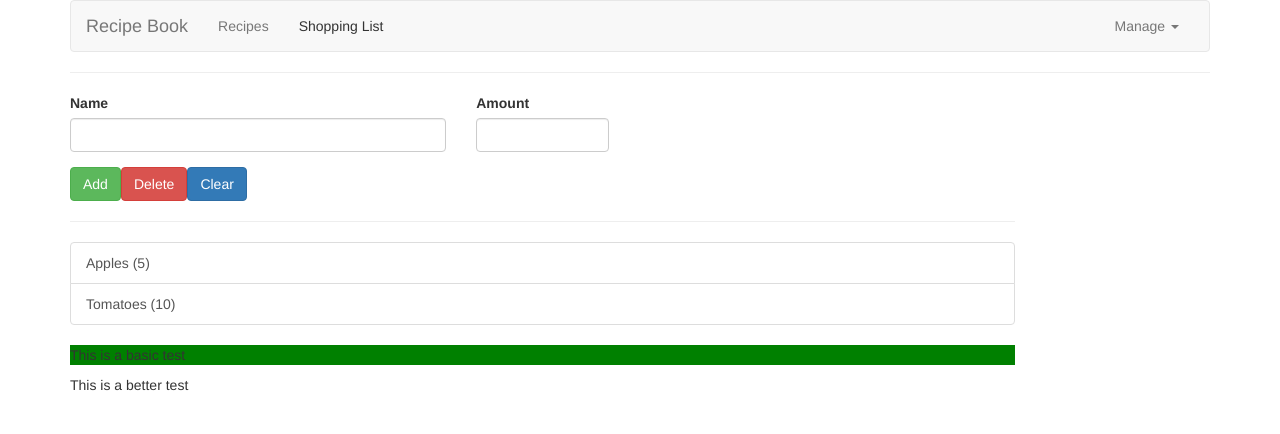
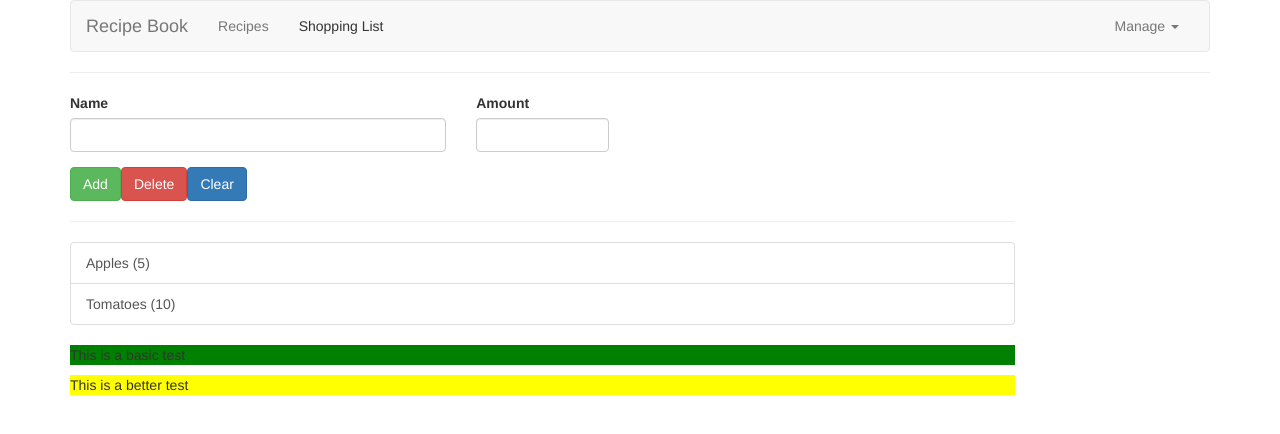
Before and after one commit to FrederikHartung/learningAngular, an Angular app: page / in a window 1280 px wide. Both pictures are taken after a click on the link "Shopping List". Shown: the top 434 px of the page. Built offline with nearby package versions, Linux system fonts and the light colour scheme.

Commit message:
updated host binding

```diff
--- a/src/app/shopping-list/better-hightlight/better-highlight.directive.ts
+++ b/src/app/shopping-list/better-hightlight/better-highlight.directive.ts
@@ -4,28 +4,29 @@
   OnInit,
   ElementRef,
   HostListener,
-  HostBinding
+  HostBinding,
+  Input
 } from '@angular/core';
 
 @Directive({
   selector: '[appBetterHighlight]'
 })
 export class BetterHighlightDirective implements OnInit{
-  @HostBinding('style.backgroundColor') backgroundColor: string = 'transparent';
+  @Input() defaultColor: string = 'transparent';
+  @Input() highlightColor: string = 'blue';
+  @HostBinding('style.backgroundColor') backgroundColor: string;
 
   constructor(private elementRef: ElementRef, private renderer: Renderer2) { }
 
   ngOnInit(): void {
-    this.renderer.setStyle(this.elementRef.nativeElement, 'background-color', 'blue');
+    this.backgroundColor = this.defaultColor;
   }
 
   @HostListener('mouseenter') mouseover(eventData: Event) {
-    // this.renderer.setStyle(this.elementRef.nativeElement, 'background-color', 'green');
-    this.backgroundColor = 'green';
+    this.backgroundColor = this.highlightColor;
   }
 
   @HostListener('mouseleave') mouseleave(eventData: Event) {
-    // this.renderer.setStyle(this.elementRef.nativeElement, 'background-color', 'transparent');
-    this.backgroundColor = 'transparent';
+    this.backgroundColor = this.defaultColor;
   }
 }
--- a/src/app/shopping-list/shopping-list.component.html
+++ b/src/app/shopping-list/shopping-list.component.html
@@ -18,6 +18,10 @@
             </a>
         </ul>
         <p appBasicHighlight>This is a basic test</p>
-        <p appBetterHighlight>This is a better test</p>
+        <p
+        appBetterHighlight
+        [defaultColor]="'yellow'"
+        [highlightColor]="'red'"
+        >This is a better test</p>
     </div>
 </div>
```
